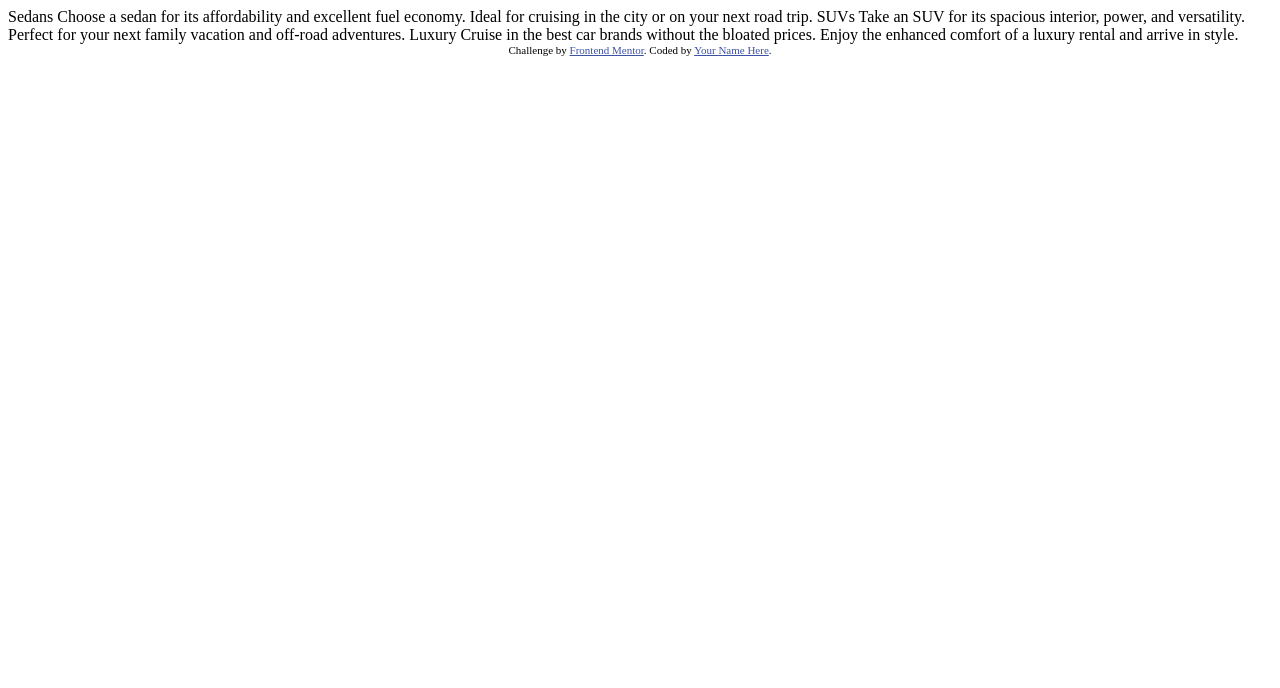
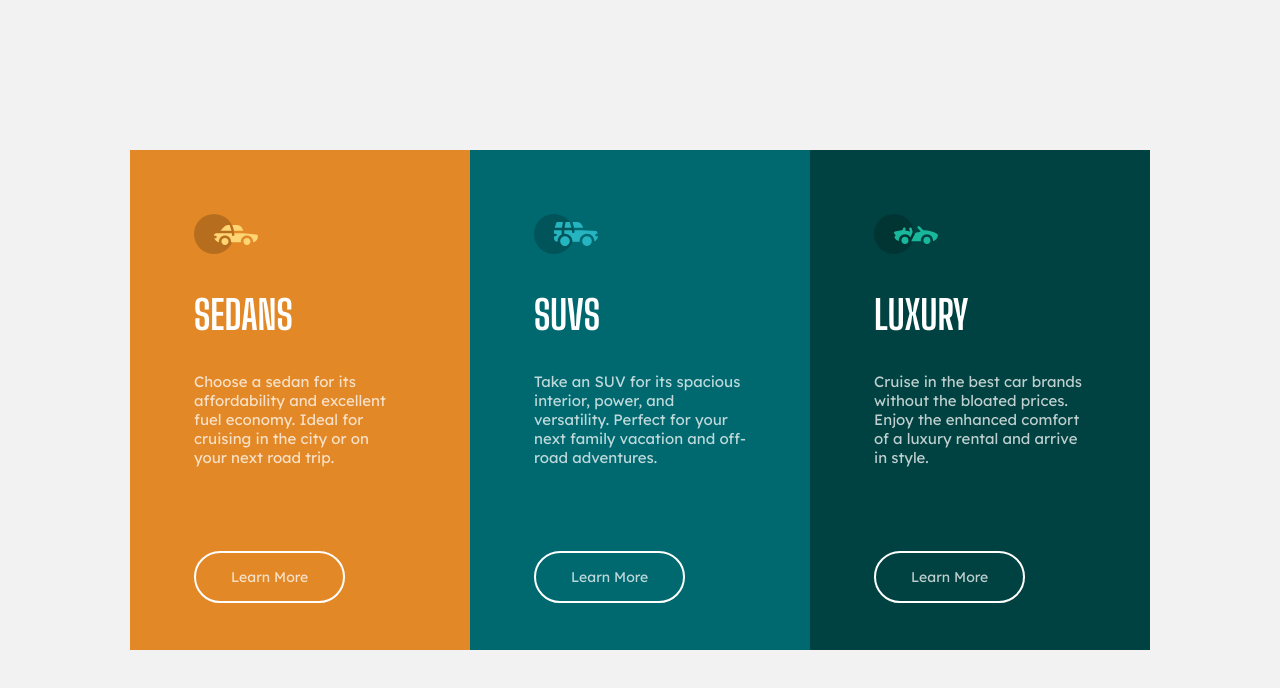
Before and after one commit to david-mi/Front-end-mentor-E2, a plain HTML site: page index.html in a window 1280 px wide. Drawn offline with Linux system fonts and the light colour scheme.

Commit message:
2nd commit

```diff
--- a/index.html
+++ b/index.html
@@ -1,36 +1,84 @@
 <!DOCTYPE html>
 <html lang="en">
+
 <head>
   <meta charset="UTF-8">
-  <meta name="viewport" content="width=device-width, initial-scale=1.0"> <!-- displays site properly based on user's device -->
+  <meta name="viewport" content="width=device-width, initial-scale=1.0">
+  <!-- displays site properly based on user's device -->
 
   <link rel="icon" type="image/png" sizes="32x32" href="./images/favicon-32x32.png">
-
+  <link rel="stylesheet" href="style.css">
   <title>Frontend Mentor | 3-column preview card component</title>
 
   <!-- Feel free to remove these styles or customise in your own stylesheet 👍 -->
   <style>
-    .attribution { font-size: 11px; text-align: center; }
-    .attribution a { color: hsl(228, 45%, 44%); }
+    .attribution {
+      font-size: 11px;
+      text-align: center;
+    }
+
+    .attribution a {
+      color: hsl(228, 45%, 44%);
+    }
   </style>
 </head>
+
 <body>
-
-  Sedans
+  <section class="item sedans_container")>
+    <header>
+      <div class="icon">
+        <img src="images/icon-sedans.svg" alt="car icon">
+      </div>
+    </header>
+    <main>
+      <h1>sedans</h1>
+      <p>
         Choose a sedan for its affordability and excellent fuel economy. Ideal for cruising in the city
         or on your next road trip.
-
-  SUVs
+      </p>
+    </main>
+    <footer class="learn_more">
+      <h3><a href="#">Learn More</a></h3>
+    </footer>
+  </section>
+  <section class="item suvs_container">
+    <header>
+      <div class="icon">
+        <img src="images/icon-suvs.svg" alt="car icon">
+      </div>
+    </header>
+    <main>
+      <h1>suvs</h1>
+      <p>
         Take an SUV for its spacious interior, power, and versatility. Perfect for your next family vacation
         and off-road adventures.
-
-  Luxury
+      </p>
+    </main>
+    <footer class="learn_more">
+      <h3><a href="#">Learn More</a></h3>
+    </footer>
+  </section>
+  <section class="item luxury_container">
+    <header>
+      <div class="icon">
+        <img src="images/icon-luxury.svg" alt="car icon">
+      </div>
+    </header>
+    <main>
+      <h1>luxury</h1>
+      <p>
         Cruise in the best car brands without the bloated prices. Enjoy the enhanced comfort of a luxury
         rental and arrive in style.
-
-  <div class="attribution">
+      </p>
+    </main>
+    <footer class="learn_more">
+      <h3><a href="#">Learn More</a></h3>
+    </footer>
+  </section>
+  <!-- <div class="attribution">
     Challenge by <a href="https://www.frontendmentor.io?ref=challenge" target="_blank">Frontend Mentor</a>.
     Coded by <a href="#">Your Name Here</a>.
-  </div>
+  </div> -->
 </body>
+
 </html>
--- a/style.css
+++ b/style.css
@@ -0,0 +1,124 @@
+@import url('https://fonts.googleapis.com/css2?family=Big+Shoulders+Display:wght@700&family=Lexend+Deca&display=swap');
+
+:root{
+    --orange: hsl(31, 77%, 52%);
+    --dcyan: hsl(184, 100%, 22%);
+    --vdcyan: hsl(179, 100%, 13%);
+    --twhite: hsla(0, 0%, 100%, 0.75);
+    --grey-light: hsl(0, 0%, 95%);
+}
+
+html {
+    max-width: 1440px;
+    margin: auto;
+}
+
+*{
+    box-sizing: border-box;
+}
+body{
+    height: 100vh;
+    margin: auto;
+    background-color: var(--grey-light);
+    font-family: 'Lexend Deca', sans-serif;
+    display: flex;
+    align-items: center;
+    justify-content: center;
+    color: white;
+    font-size: 15px;
+}
+
+/* /// GLOBAL /// */
+
+h1 {
+    text-transform: uppercase;
+    font-size: 2.5rem;
+    font-family: 'Big Shoulders Display', cursive;
+}
+
+h3 {
+    font-size: 14px;
+    font-family: 'Lexend Deca', sans-serif;
+    font-weight: initial;
+    margin: 0px;
+}
+
+p, a {
+    color: var(--twhite);
+}
+
+/* /// ITEMS AND CONTAINERS /// */
+
+.item {
+    flex: 0 1 340px;
+    display: flex;
+    flex-direction: column;
+    height: 500px;
+    padding: 4rem;
+}
+
+.sedans_container {
+   background-color: var(--orange);
+}
+
+.suvs_container {
+    background-color: var(--dcyan);
+}
+
+.luxury_container {
+    background-color: var(--vdcyan);
+}
+
+.learn_more {
+    margin-top: auto;
+
+}
+.learn_more h3{
+    width: fit-content;
+}
+.learn_more a{
+    text-decoration: none;
+    border-radius: 30px;
+    padding: 15px 35px;
+    border: 2px white solid;
+    width: fit-content;
+    border-radius: 30px;
+    text-align: center;
+
+}
+
+/* /// ACTIVE BUTTONS /// */
+
+.learn_more a:active {
+    background-color: rgb(255, 255, 255);
+}
+.sedans_container .learn_more a:active{
+    color: var(--orange);
+}
+.suvs_container .learn_more a:active{
+    color: var(--dcyan);
+}
+.luxury_container .learn_more a:active{
+    color: var(--vdcyan);
+}
+
+
+/* /// MEDIA QUERIES /// */
+
+@media screen and (max-width: 840px){
+
+    body {
+        flex-wrap: wrap;
+        align-content: flex-start;
+        justify-content: flex-start;
+    }
+
+    .item {
+        flex-grow: 1;
+    }
+
+}
+
+@media screen and (max-width: 300px){
+    body { min-width: 300px; }
+}
```
Lines whose indentation alone changed are shown as unchanged.
